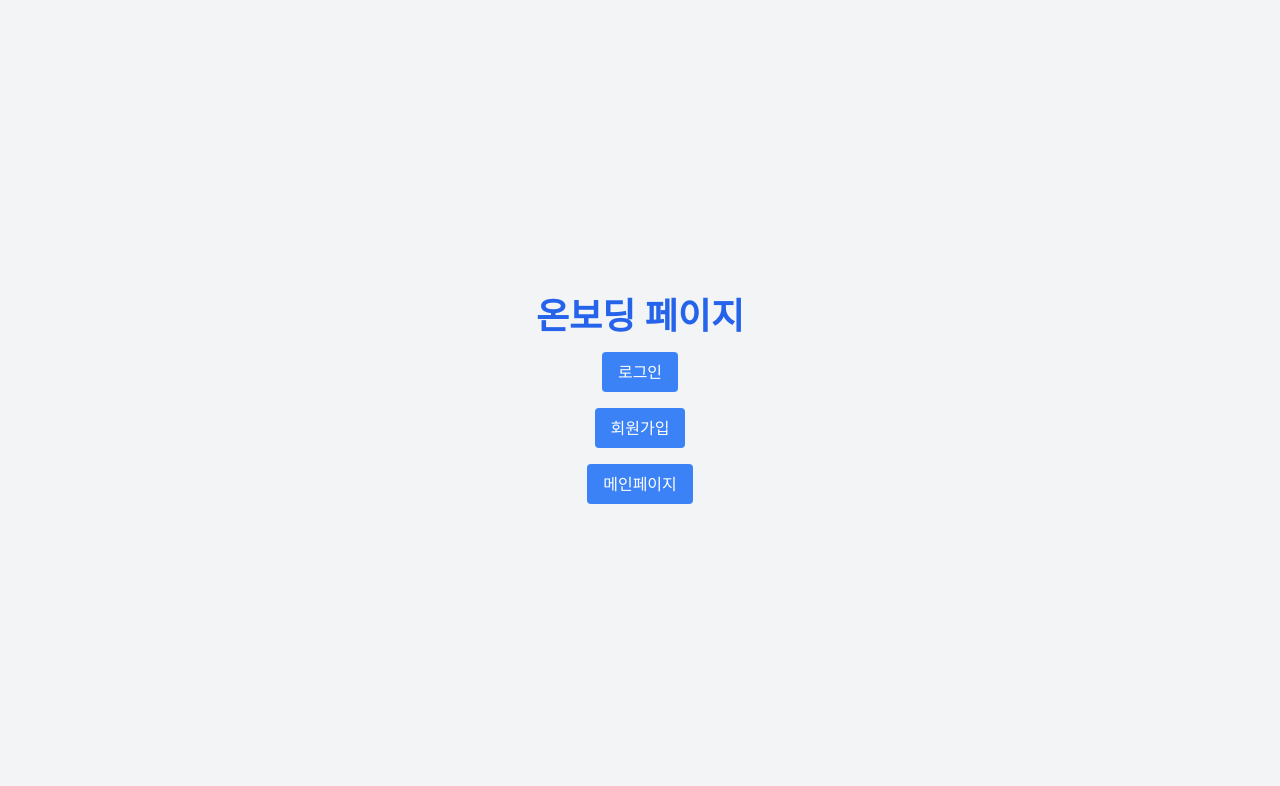
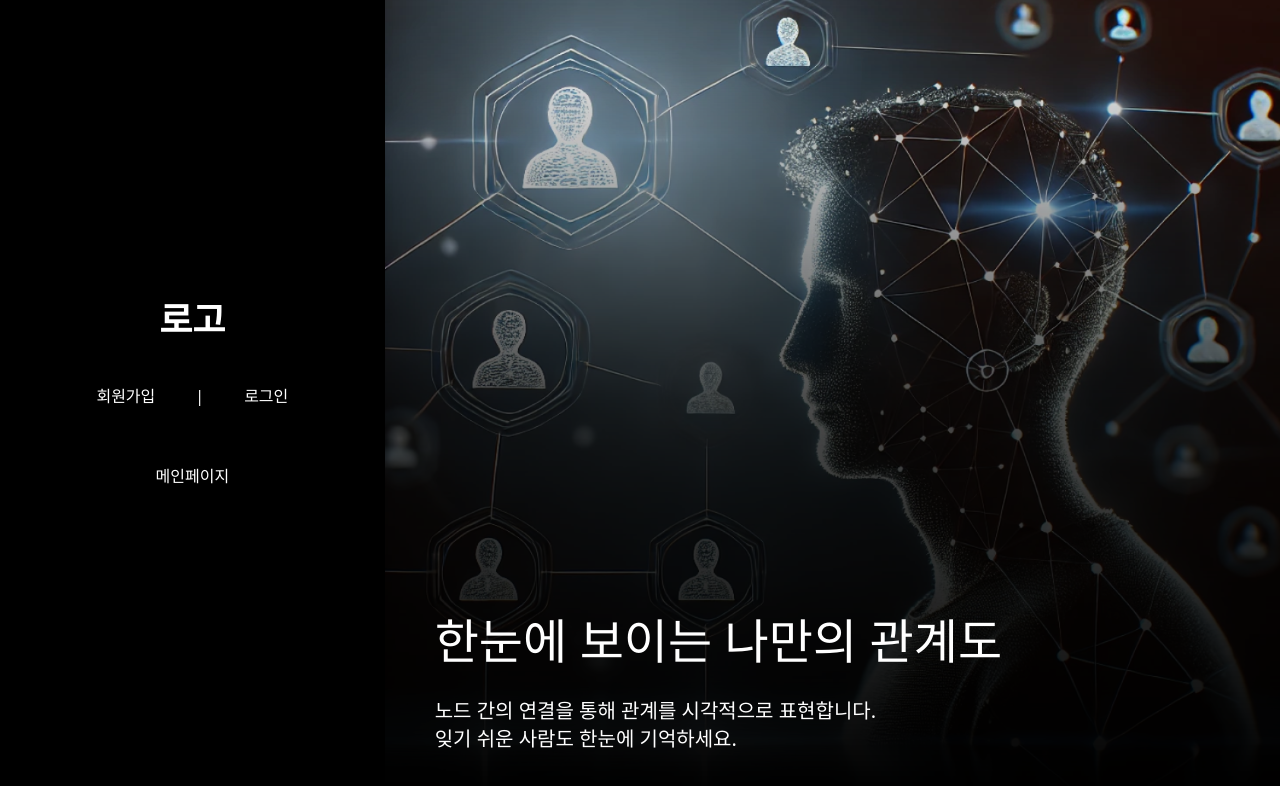
Before and after one commit to 2024-Winter-Bootcamp-Team-J/frontend, a React (Vite) app: page / in a window 1280 px wide. Shown: the top 786 px of the page. Built offline with nearby package versions, Linux system fonts and the light colour scheme.

Commit message:
[feat] onboarding

```diff
--- a/src/Pages/Onboarding.tsx
+++ b/src/Pages/Onboarding.tsx
@@ -1,7 +1,11 @@
+
+
 import React, {useState} from 'react'
 import { useNavigate } from 'react-router-dom';
 import Login from '../Modal/userModal/Login';
 import Register from '../Modal/userModal/Register';
+
+import OnboardingImage from '../assets/온보딩2.png'
 
 const OnboardingPage: React.FC = () => {
   const navigate = useNavigate();
@@ -20,29 +24,70 @@ const OnboardingPage: React.FC = () => {
 
 
   return (
-    <div className="flex flex-col items-center justify-center h-screen bg-gray-100">
-      <h1 className="mb-4 text-4xl font-bold text-blue-600">온보딩 페이지</h1>
-      <div className="flex flex-col items-center justify-center gap-4">
-        {/* 로그인 버튼 */}
-        <button onClick={openLoginModal} className="px-4 py-2 text-white bg-blue-500 rounded">
-          로그인
-        </button>
-        {/* 회원가입 버튼 */}
-        <button onClick={openRegisterModal} className="px-4 py-2 text-white bg-blue-500 rounded">
-          회원가입
-        </button>
-        <button onClick={() => navigate('/main')} className="px-4 py-2 text-white bg-blue-500 rounded">
-          메인페이지
-        </button>
+    <div className="flex h-screen">
+      {/* 왼쪽 섹션 */}
+      <div className="flex flex-col justify-center items-center w-[550px] bg-black">
+        {/* 로고 */}
+        <div className="mb-8">
+          <h1 className="text-4xl font-bold text-white">로고</h1>
+        </div>
+        {/* 버튼 섹션 */}
+        <div className="flex flex-col gap-4 items-center">
+
+          {/* 가로로 정렬된 로그인/회원가입 버튼 */}
+          <div className="flex gap-4 mb-4">
+
+          {/* 회원가입 버튼 */}
+          <button
+            onClick={openRegisterModal}
+            className="px-6 py-3 text-white"
+          >
+            회원가입
+          </button>
+
+          {/* 작대기*/}
+          <div className="py-3 text-white">|</div>
+
+          {/* 로그인 버튼 */}
+          <button
+            onClick={openLoginModal}
+            className="px-6 py-3 text-white"
+          >
+            로그인
+          </button>
+        </div>
+          {/* 메인 페이지 이동 버튼 */}
+          <button
+            onClick={() => navigate('/main')}
+            className="px-6 py-3 text-white"
+          >
+            메인페이지
+          </button>
+        </div>
       </div>
 
+      {/* 오른쪽 섹션 */} <div className="w-full relative">
+       <div className="h-full bg-cover bg-center relative"
+            style={{ backgroundImage: ` linear-gradient(to bottom, rgba(0, 0, 0, 0) 0%, rgba(0, 0, 0, 0.7) 50%, rgba(0, 0, 0, 1) 100%), url(${OnboardingImage})`, }} ></div> {/* 아래 추가 섹션 */}
+       <div className="absolute bottom-0 left-0 h-[230px] w-full flex flex-col items-start justify-center z-10"
+            style={{paddingLeft:"50px"}}
+       >
+
+        <h2 className="text-white text-5xl mb-2">한눈에 보이는 나만의 관계도</h2> <br />
+        <h1 className="text-white text-xl">노드 간의 연결을 통해 관계를 시각적으로 표현합니다.<br />잊기 쉬운 사람도 한눈에 기억하세요.</h1>
+
+       </div>
+       </div>
+
       {/* 로그인 모달 */}
-      {isLoginModalOpen && <Login onClose={closeLoginModal} onOpenRegister={openRegisterModal} />}
+      {isLoginModalOpen && (
+        <Login onClose={closeLoginModal} onOpenRegister={openRegisterModal} />
+      )}
 
       {/* 회원가입 모달 */}
       {isRegisterModalOpen && <Register onClose={closeRegisterModal} />}
     </div>
-  )
-}
+  );
+};
 
-export default OnboardingPage
+export default OnboardingPage;
```
Also changed, not shown: src/assets/온보딩2.png (added).
